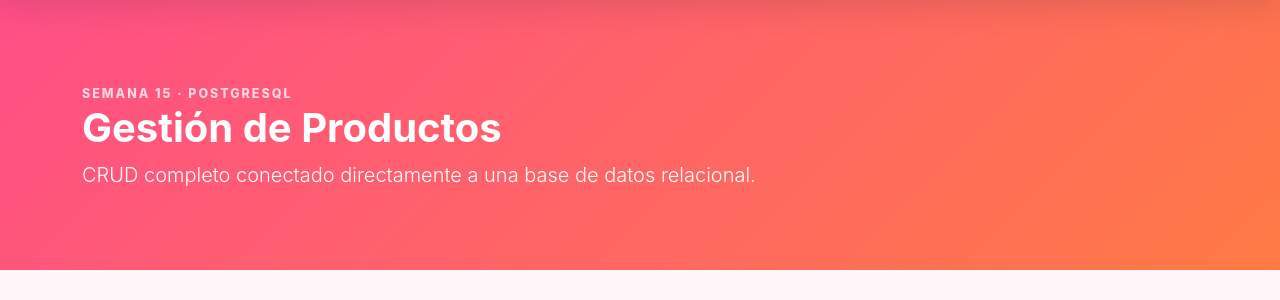
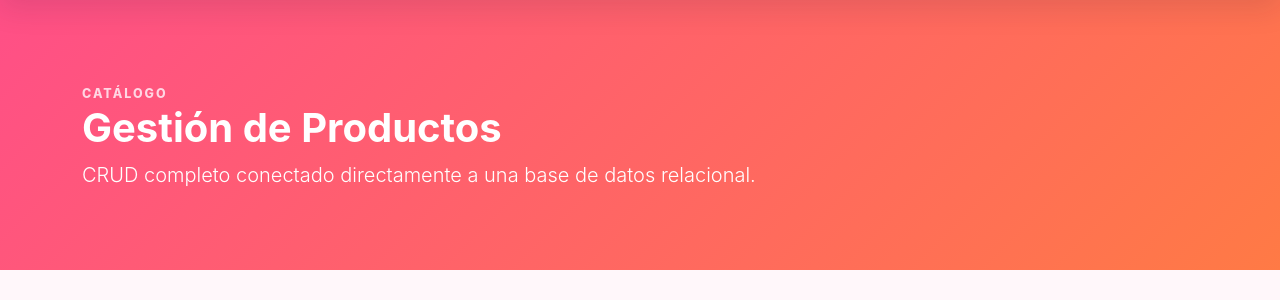
Before and after one commit to 2525STEFANYCORREA/ventas_temu_flask, a Flask app: page /productos in a window 1280 px wide. Shown: the part 64-364 px from the top of the page. Run offline with Flask 3, Linux system fonts and the light colour scheme; the visitor is signed in with stand-in values (Sample User, id 1); data that the repository does not hold is empty; some libraries are stand-ins or nearby versions.

Commit message:
Limpiar etiquetas de presentación

```diff
--- a/templates/productos.html
+++ b/templates/productos.html
@@ -3,7 +3,7 @@
 {% block content %}
 <section class="inner-hero">
     <div class="container">
-        <span class="eyebrow light">SEMANA 15 · POSTGRESQL</span>
+        <span class="eyebrow light">CATÁLOGO</span>
         <h1 class="display-6 fw-bold">Gestión de Productos</h1>
         <p class="lead mb-0">CRUD completo conectado directamente a una base de datos relacional.</p>
     </div>
```
